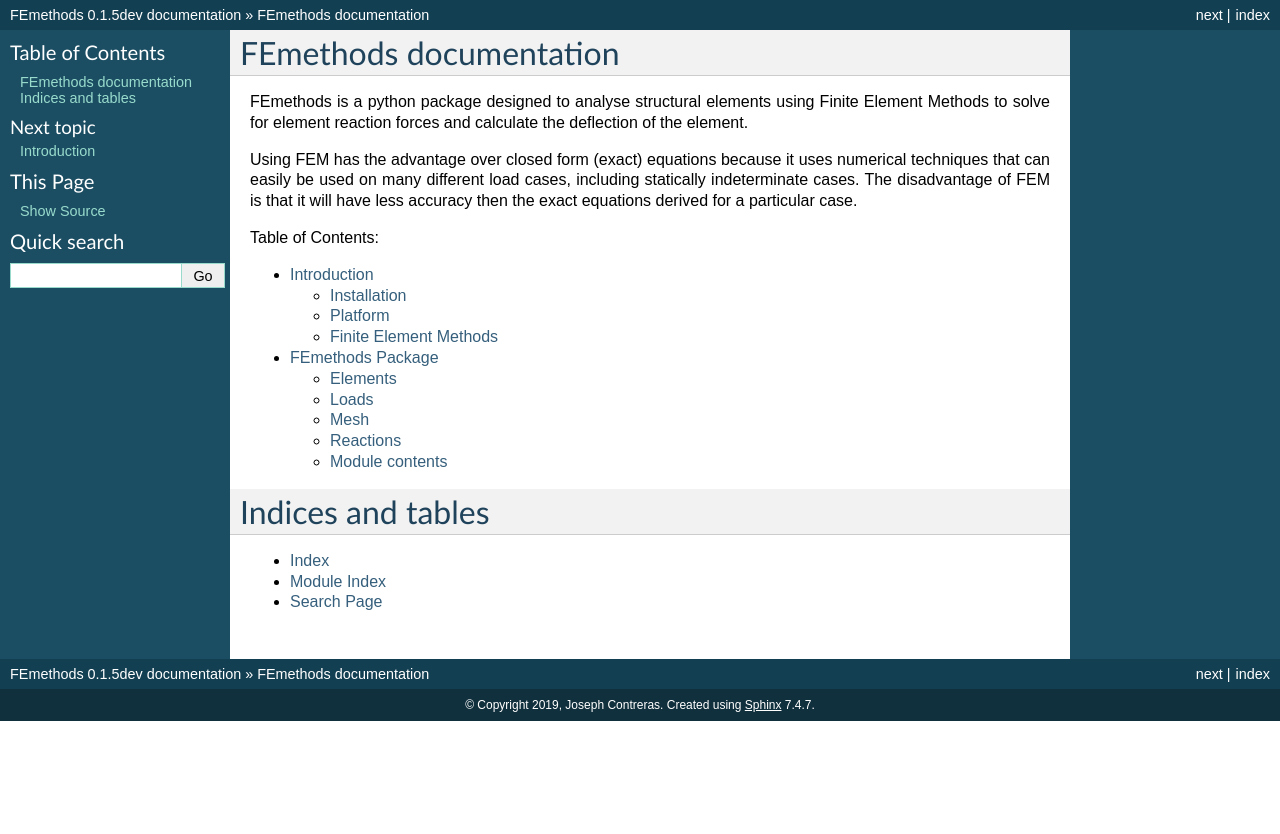
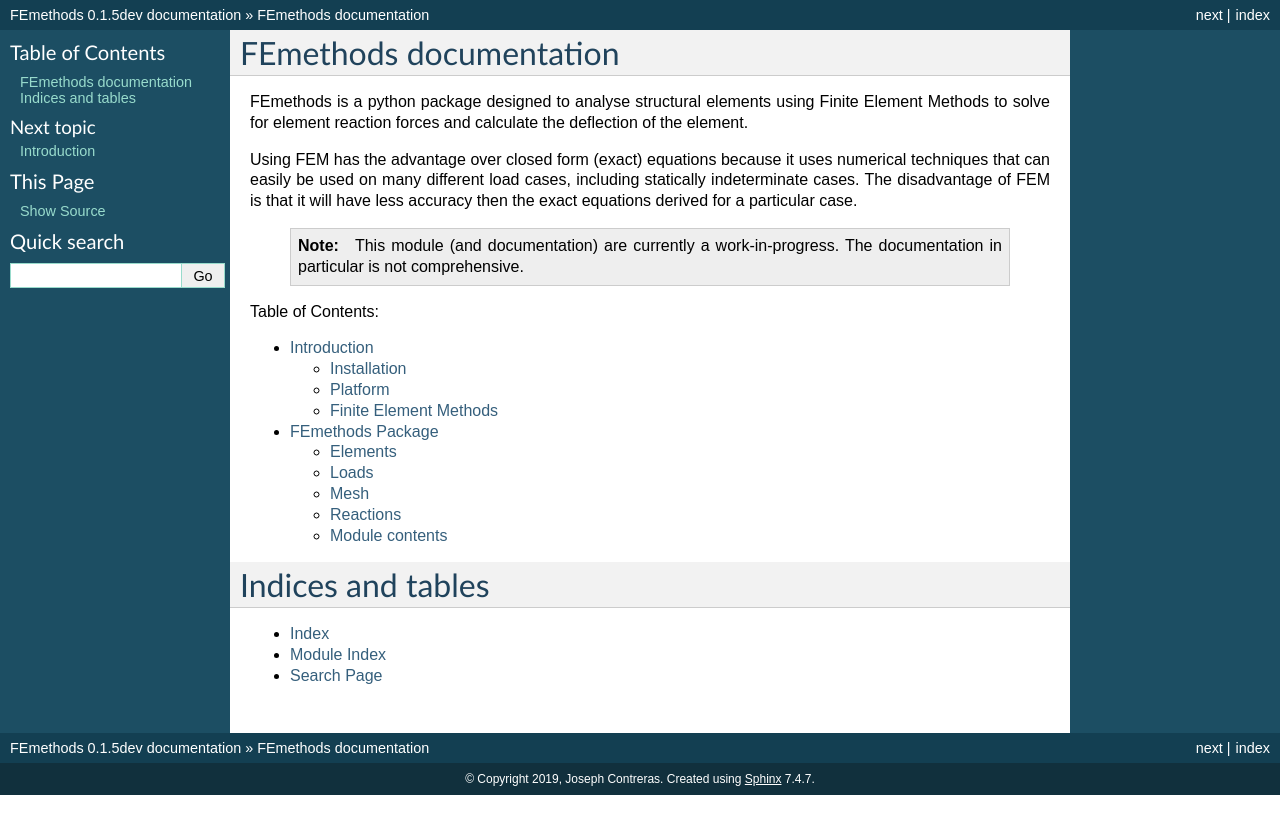
Before and after one commit to JJCoding01/FEmethods, a Sphinx documentation site: the page built from docs/source/index.rst, in a window 1280 px wide. Shown: the top 834 px of the page. Built offline with Sphinx 7.4.7, drawn with Linux system fonts in a browser that asks for light colours.

Commit message:
Add incomplete note

```diff
--- a/docs/source/index.rst
+++ b/docs/source/index.rst
@@ -10,6 +10,11 @@ Using FEM has the advantage over closed form
 on many different load cases, including statically indeterminate cases. The
 disadvantage of FEM is that it will have less accuracy then the exact equations
 derived for a particular case.
+
+    .. note::
+
+        This module (and documentation) are currently a work-in-progress.
+        The documentation in particular is not comprehensive.
 
 
 .. toctree::
```
